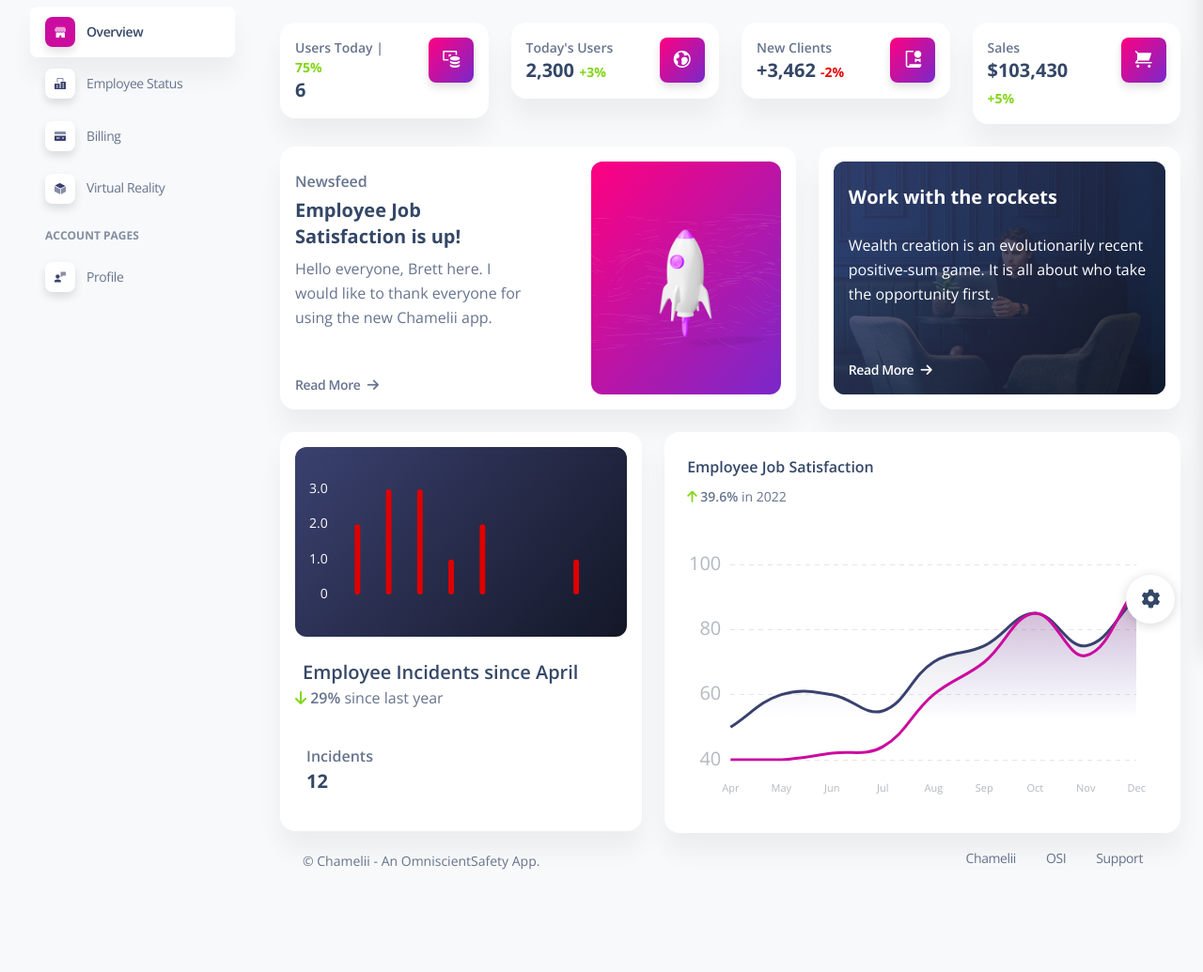
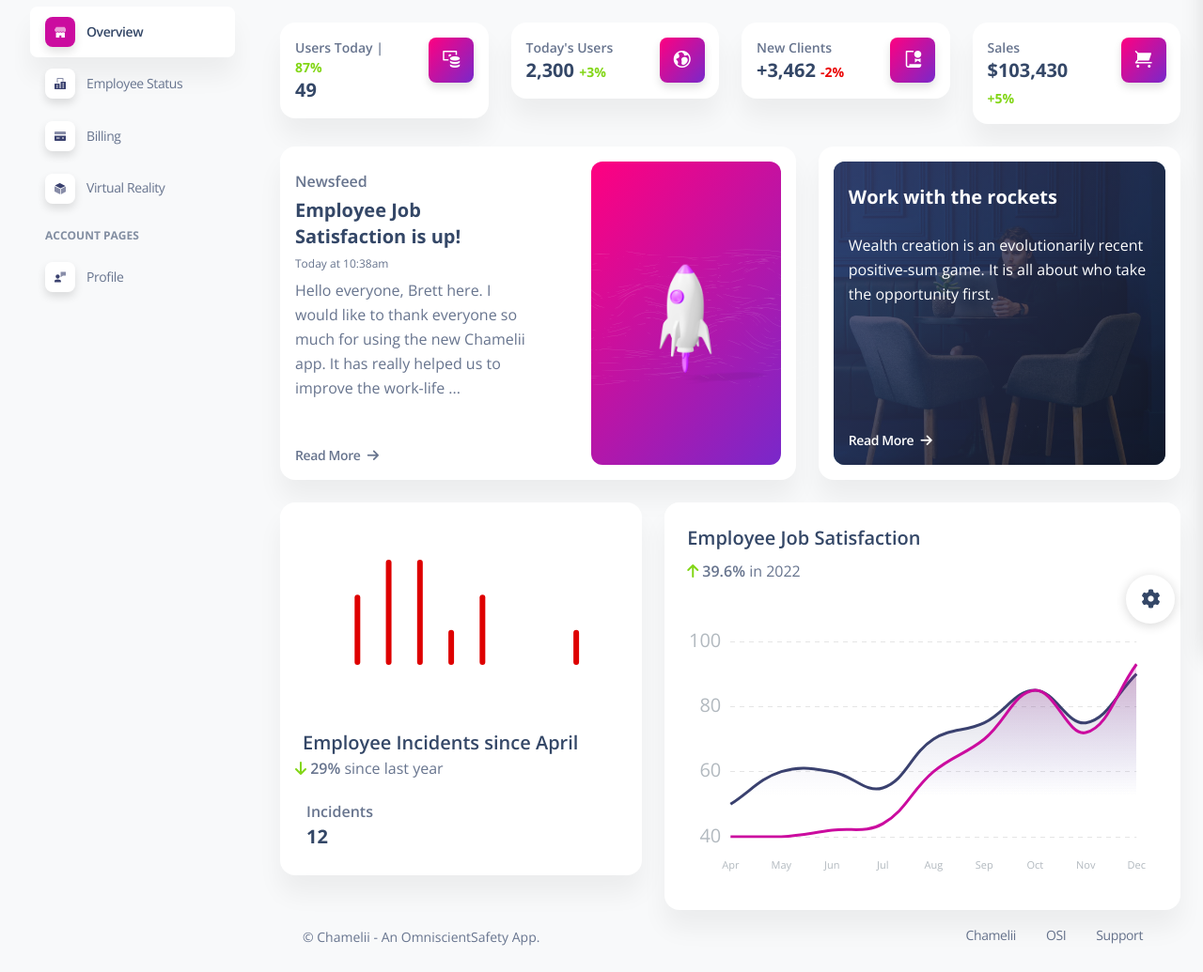
Before and after one commit to this-ginger/chamelii-app, a Django app: page / in a window 1280 px wide. Shown: the part 106-1141 px from the top of the page at 94% size. Before the commit the page ends 1032 px from the top, so only its background shows below. Run offline with Django 3.2, Linux system fonts and the light colour scheme; the visitor is signed in with stand-in values (Sample User, id 1); some libraries are stand-ins or nearby versions.

Commit message:
Homepage Edits

```diff
--- a/apps/templates/home/index.html
+++ b/apps/templates/home/index.html
@@ -18,10 +18,10 @@
                   <div class="numbers">
                     <p class="text-sm mb-0 text-capitalize font-weight-bold">
                       Users today |
-                      <span class="text-success text-sm font-weight-bolder"> 75%</span>
+                      <span class="text-success text-sm font-weight-bolder"> 87%</span>
                     </p>
                     <h5 class="font-weight-bolder mb-0">
-                      6
+                      49
                     </h5>
                   </div>
                 </div>
@@ -111,9 +111,10 @@
                   <div class="d-flex flex-column h-100">
                     <p class="mb-1 pt-2 text-bold">Newsfeed</p>
                     <h5 class="font-weight-bolder">Employee Job Satisfaction is up!</h5>
-                    <p class="mb-5">
+                    <p class="mb-1 text-xs">Today at 10:38am</p>
+                    <p class="mb-5 mt-1">
                       Hello everyone, Brett here.
-                      I would like to thank everyone for using the new Chamelii app.
+                      I would like to thank everyone so much for using the new Chamelii app. It has really helped us to improve the work-life ...
                     </p>
                     <a class="text-body text-sm font-weight-bold mb-0 icon-move-right mt-auto" href="javascript:;">
                       Read More
@@ -154,7 +155,7 @@
         <div class="col-lg-5 mb-lg-0 mb-4">
           <div class="card z-index-2">
             <div class="card-body p-3">
-              <div class="bg-gradient-dark border-radius-lg py-3 pe-1 mb-3">
+              <div class="border-radius-lg py-3 pe-1 mb-3">
                 <div class="chart">
                   <canvas id="chart-bars" class="chart-canvas" height="170"></canvas>
                 </div>
@@ -166,9 +167,9 @@
               </p>
               <div class="container border-radius-lg">
                 <div class="row">
-                  <div class="col-3 py-3 ps-0">
+                  <div class="col-3 py-1 ps-0">
                     <div class="d-flex mb-0">
-                      <p class="text-s mt-1 mb-0 font-weight-bold">Incidents</p>
+                      <p class="text-s mt-0 mb-0 font-weight-bold">Incidents</p>
                     </div>
                     <h5 class="font-weight-bolder">12</h5>
                   </div>
@@ -180,8 +181,8 @@
         <div class="col-lg-7">
           <div class="card z-index-2">
             <div class="card-header pb-0">
-              <h6>Employee Job  Satisfaction</h6>
-              <p class="text-sm">
+              <h5>Employee Job  Satisfaction</h5>
+              <p class="text-s">
                 <i class="fa fa-arrow-up text-success"></i>
                 <span class="font-weight-bold">39.6%</span> in 2022
               </p>
```
